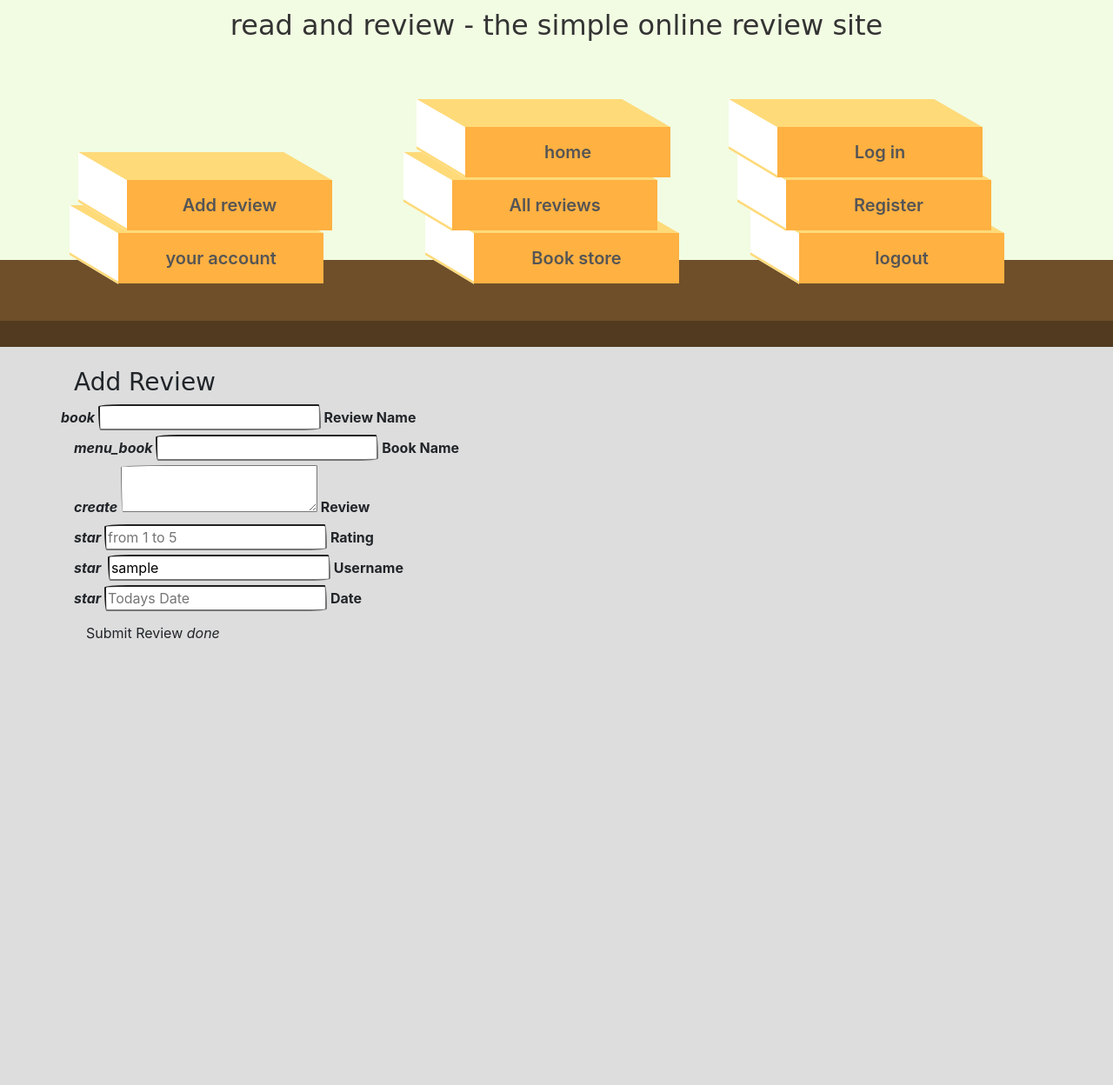
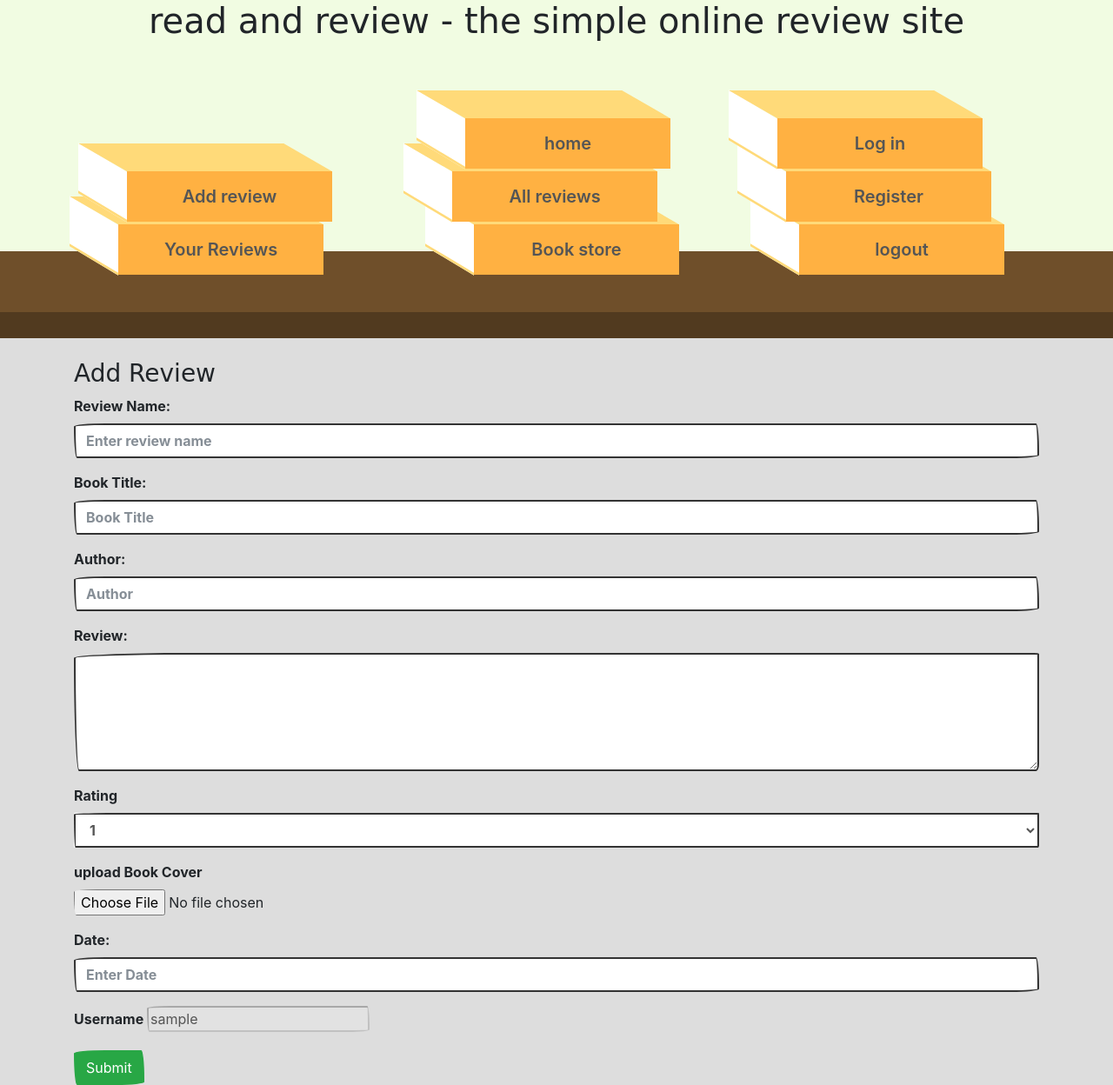
Before and after one commit to cthoms1993/book-review-project, a Flask app: page /add_review in a window 1280 px wide; the page is wider, and only the part inside the window is pictured. Shown: that part at 87% size. Before the commit the page ends 735 px from the top of that part, so only its background shows below. Run offline with Flask 2, Linux system fonts and the light colour scheme; the visitor is signed in with stand-in values (Sample User, id 1); some libraries are stand-ins or nearby versions; some web fonts are replaced.

Commit message:
changed forms for add review and edit review.

```diff
--- a/static/style.css
+++ b/static/style.css
@@ -3,18 +3,6 @@ body {
     background-color: #ddd;
     overflow-x: hidden;
 
-}
-
-.btn_small {
-    height: 24px;
-    width: 60px;
-    line-height: 24px;
-    margin: 5px 5px;
-    padding: 0 0.5em;
-}
-
-.btn_delete {
-    width: 80px;
 }
 
 h2 {
--- a/templates/addreview.html
+++ b/templates/addreview.html
@@ -3,57 +3,53 @@
     <h3> Add Review</h3>
     <div class="row">
         <form action="{{ url_for('insert_review') }}" method="POST" class="col s12">
-            <div class="row">
-                <div class="row">
-                    <div class="input-field col s12">
-                        <i class="material-icons prefix">book</i>
-                        <input id="review_name" name="review_name" type="text" class="validate">
-                        <label for="icon_prefix">Review Name</label>
-                    </div>
-                </div>
+
+            <div class="form-group">
+                <label for="review_name">Review Name:</label>
+                <input type="text" class="form-control" id="review_name" aria-describedby="review_name"
+                       name="review_name"
+                       placeholder="Enter review name">
             </div>
-            <div class="row">
-                <div class="input-field col s12">
-                    <i class="material-icons prefix">menu_book</i>
-                    <label for="book_name"></label><input id="book_name" name="book_name" type="text">
-                    <label for="icon_telephone">Book Name</label>
-                </div>
+            <div class="form-group">
+                <label for="book_name">Book Title:</label>
+                <input type="text" class="form-control" id="book_name" name="book_name" placeholder="Book Title">
             </div>
-            <div class="row">
-                <div class="input-field col s12">
-                    <i class="material-icons prefix">create</i>
-                    <label for="review_description"></label><textarea id="review_description" name="review_description"
-                                                                      class="textarea"></textarea>
-                    <label for="icon_telephone">Review</label>
-                </div>
+            <div class="form-group">
+                <label for="exampleInputPassword1">Author:</label>
+                <input type="text" class="form-control" id="author" name="author" placeholder="Author">
             </div>
-            <div class="row">
-                <div class="input-field col s12">
-                    <i class="material-icons prefix">star</i>
-                    <label for="rating"></label><input id="rating" name="rating" type="text" placeholder="from 1 to 5">
-                    <label for="icon_telephone">Rating</label>
-                </div>
+            <div class="form-group">
+                <label for="review_description">Review:</label>
+                <textarea class="form-control" id="review_description" rows="5" name="review_description"></textarea>
             </div>
-            <div class="row">
-                <div class="input-field col s12">
-                    <i class="material-icons prefix">star</i>
-                    <label for="username"></label>{% if session['username'] != None %}
-                    <input id="username" name="username" type="text" placeholder="Username"
-                           value="{{ session['username'] }}"
-                           required>{% endif %}
-                    <label for="icon_telephone">Username</label>
-                </div>
+            <div class="form-group">
+                <label for="rating_select">Rating</label>
+                <select class="form-control" id="rating" name="rating" type="text">
+                    <option>1</option>
+                    <option>2</option>
+                    <option>3</option>
+                    <option>4</option>
+                    <option>5</option>
+                </select>
             </div>
-            <div class="row">
-                <div class="input-field col s12">
-                    <i class="material-icons prefix">star</i>
-                    <label for="Date"></label><input id="date" name="date" type="text" placeholder="Todays Date">
-                    <label for="icon_telephone">Date</label>
-                </div>
+            <div class="form-group">
+                <label for="exampleInputFile">upload Book Cover</label>
+                <input type="file" class="form-control-file" id="book_cover" aria-describedby="fileHelp">
             </div>
-            <button class="btn waves-effect waves-light" type="submit" name="action">Submit Review
-                <i class="material-icons right">done</i>
-            </button>
+            <div class="form-group">
+                <label for="date">Date:</label>
+                <input type="text" class="form-control" id="review_name" aria-describedby="review_name"
+                       name="date"
+                       placeholder="Enter Date">
+            </div>
+            <div class="form-group">
+                <label for="username">Username</label>{% if session['username'] != None %}
+                <input id="username" name="username" type="text" placeholder="Username"
+                       value="{{ session['username'] }}" disabled=""
+                       required>{% endif %}
+            </div>
+
+            <button type="submit" class="btn btn-success">Submit</button>
         </form>
     </div>
 
--- a/templates/base.html
+++ b/templates/base.html
@@ -11,16 +11,16 @@
       <link rel="stylesheet" href="{{ url_for('static', filename='bootstrap.min.css') }}" type="text/css"/>
     <link rel="stylesheet" href="{{ url_for('static', filename='style.css') }}" type="text/css"/>
 
-    <title>Document</title>
+    <title>Book Review Site</title>
 </head>
 <body>
 <section>
-    <h2> read and review - the simple online review site</h2>
+    <h1 class="text-center"> read and review - the simple online review site</h1>
 
     <div class="book_container">
         <ul class="book_column">
             <li><a style="z-index: 2; left:10px" href="{{ url_for('add_review') }}">Add review</a></li>
-            <li><a style="z-index: 1" href="{{ url_for('account') }}">your account</a></li>
+            <li><a style="z-index: 1" href="{{ url_for('account') }}">Your Reviews</a></li>
         </ul>
 
         <ul class="book_column">
```
Also changed, not shown: templates/account.html (+15 -14 lines), templates/editreview.html (+41 -47 lines).
